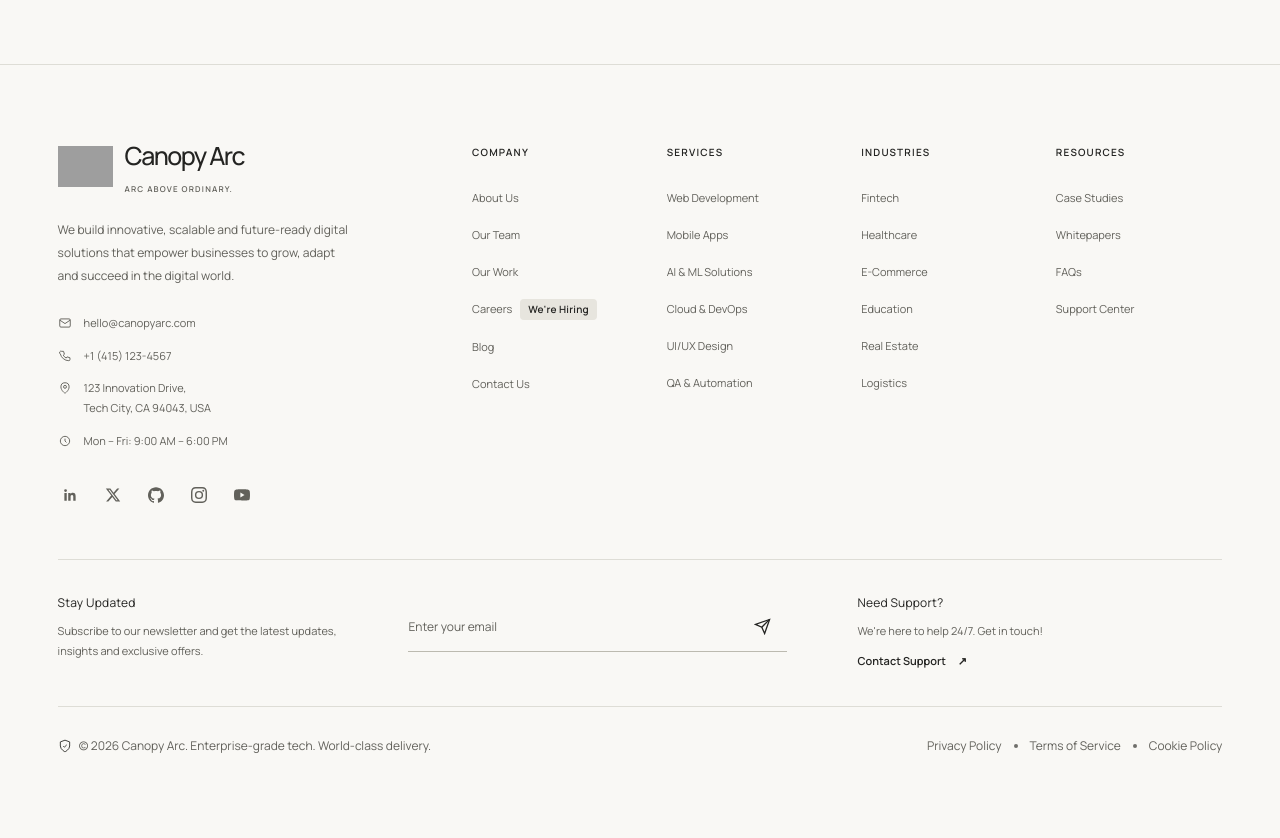
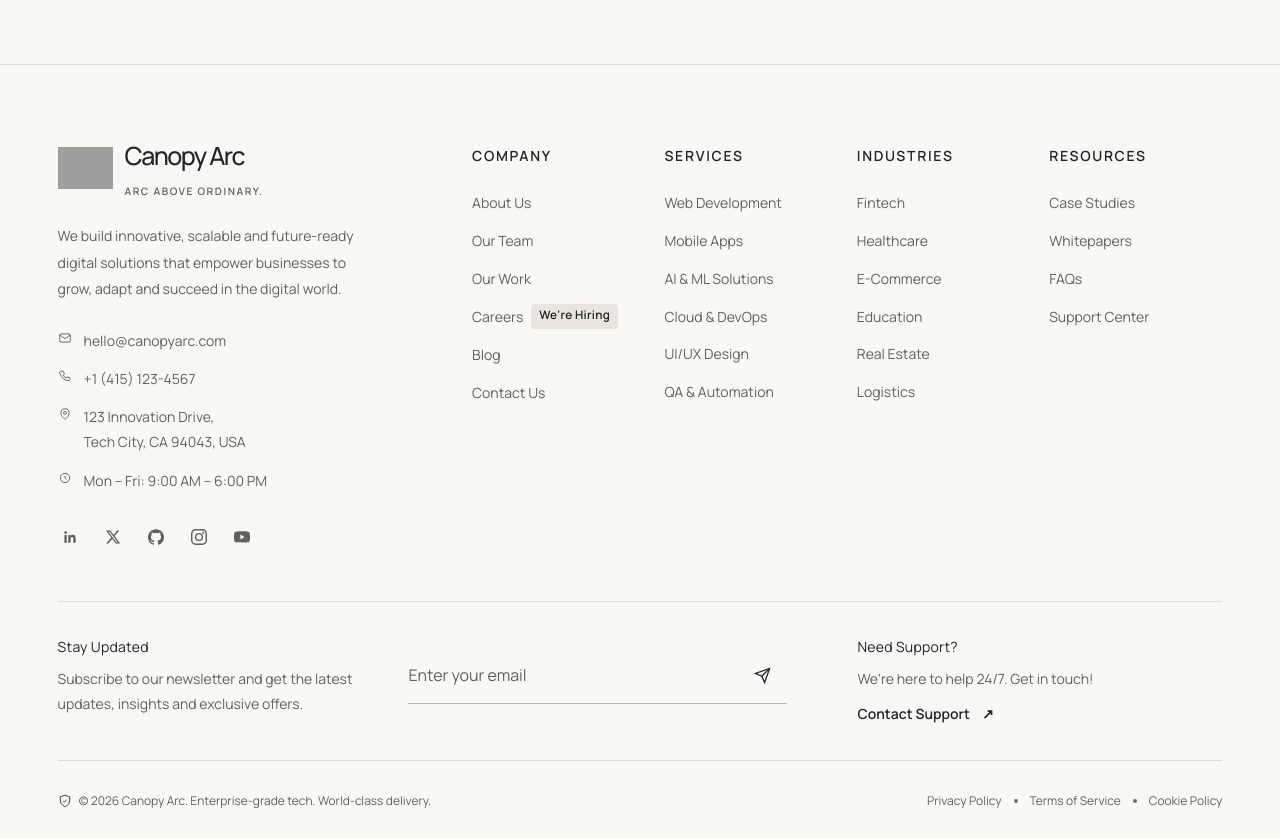
Before and after one commit to gauravkumarchhipa/canopy-arc, a Next.js app: page /about in a window 1280 px wide. Shown: the part 5900-6738 px from the top of the page. Before the commit the page ends 6682 px from the top, so only its background shows below. Built offline with nearby package versions, Linux system fonts and the light colour scheme; no server answers; the database is empty; grey boxes are pictures that could not be loaded.

Commit message:
header footer

```diff
--- a/app/components/layout/footer/FooterBottom.tsx
+++ b/app/components/layout/footer/FooterBottom.tsx
@@ -11,9 +11,9 @@ export default function FooterBottom({ copyright, bottomLinks }: Props) {
   const year = new Date().getFullYear();
 
   return (
-    <div className="relative mt-12 border-t border-line pt-8 sm:mt-16">
+    <div className="footer-bottom relative mt-12 border-t border-line pt-8 sm:mt-16">
       <div className="flex flex-col items-center gap-[0.85rem] pt-4 text-center md:flex-row md:items-center md:justify-between md:gap-6 md:text-left">
-        <p className="inline-flex items-center gap-[0.45rem] text-xs leading-snug text-muted">
+        <p className="inline-flex items-center gap-[0.45rem] leading-snug text-muted">
           <IconShield className="h-3.5 w-3.5 shrink-0 text-accent" />
           <span>
             © {year} {copyright}
@@ -32,7 +32,7 @@ export default function FooterBottom({ copyright, bottomLinks }: Props) {
                 ) : null}
                 <Link
                   href={link.href}
-                  className="text-xs text-muted transition-colors hover:text-foreground"
+                  className="text-muted transition-colors hover:text-foreground"
                 >
                   {link.label}
                 </Link>
--- a/app/components/layout/footer/FooterLinkColumn.tsx
+++ b/app/components/layout/footer/FooterLinkColumn.tsx
@@ -21,11 +21,11 @@ export default function FooterLinkColumn({ column }: { column: FooterColumn }) {
             {isExternal(link.href) ? (
               <a
                 href={link.href}
-                className="inline-flex items-center gap-2 text-sm text-muted transition-colors hover:text-foreground"
+                className="inline-flex flex-wrap items-center gap-2 text-sm text-muted transition-colors hover:text-foreground"
               >
                 {link.label}
                 {link.badge ? (
-                  <span className="inline-flex items-center rounded-sm bg-surface-strong px-2 py-[0.15rem] text-[0.625rem] font-semibold tracking-wide whitespace-nowrap text-foreground">
+                  <span className="footer-link-badge inline-flex items-center rounded-sm bg-surface-strong px-2 py-[0.15rem] font-semibold tracking-wide whitespace-nowrap text-foreground">
                     {link.badge}
                   </span>
                 ) : null}
@@ -37,7 +37,7 @@ export default function FooterLinkColumn({ column }: { column: FooterColumn }) {
               >
                 {link.label}
                 {link.badge ? (
-                  <span className="inline-flex items-center rounded-sm bg-surface-strong px-2 py-[0.15rem] text-[0.625rem] font-semibold tracking-wide whitespace-nowrap text-foreground">
+                  <span className="footer-link-badge inline-flex items-center rounded-sm bg-surface-strong px-2 py-[0.15rem] font-semibold tracking-wide whitespace-nowrap text-foreground">
                     {link.badge}
                   </span>
                 ) : null}
--- a/app/components/layout/header/HeaderShell.tsx
+++ b/app/components/layout/header/HeaderShell.tsx
@@ -101,7 +101,7 @@ export default function HeaderShell({
         ref={header}
         className="premium-site-header fixed inset-x-0 top-0 z-50 py-3"
       >
-        <div className="mx-auto max-w-350 px-6 lg:px-10">
+        <div className="premium-header-inner mx-auto max-w-350 px-6 lg:px-10">
           <div className="hidden lg:grid grid-cols-[1fr_auto_1fr] items-center gap-6">
             <div className="justify-self-start">{logo}</div>
             <div className="justify-self-center">{desktopNav}</div>
--- a/app/premium.css
+++ b/app/premium.css
@@ -1,4 +1,8 @@
 /* Canopy Arc: architectural forms, editorial space, one quiet brand accent. */
+:root {
+  --site-nav-text-size: 0.875rem;
+}
+
 :root,
 [data-theme="light"] {
   color-scheme: light;
@@ -596,6 +600,9 @@ body {
 .premium-site-header :is(nav, a, button) {
   transition-property: none;
 }
+.premium-site-header nav a {
+  font-size: var(--site-nav-text-size);
+}
 .premium-site-header[data-story-graphite] {
   --bg: #19211f;
   --fg: #f7f4ee;
@@ -763,7 +770,11 @@ footer > div:first-child:not(:last-child) {
   }
   .premium-site-header nav a {
     padding-inline: 10px;
-    font-size: 12px;
+  }
+}
+@media (min-width: 64rem) and (max-width: 1100px) {
+  :root {
+    --site-nav-text-size: 0.75rem;
   }
 }
 @media (max-width: 767px) {
@@ -1242,6 +1253,7 @@ footer > div:first-child:not(:last-child) {
   border-radius: 50%;
 }
 .site-footer {
+  --footer-text-size: var(--site-nav-text-size);
   border-top: 1px solid var(--line);
   padding-top: 72px;
   margin-top: 72px;
@@ -1267,7 +1279,7 @@ footer > div:first-child:not(:last-child) {
   letter-spacing: -0.06em;
 }
 .footer-brand-lockup .editorial-label {
-  font-size: 8px;
+  font-size: clamp(0.625rem, 0.8vw, 0.75rem);
 }
 .footer-brand-mark {
   width: 55px;
@@ -1275,10 +1287,10 @@ footer > div:first-child:not(:last-child) {
   object-fit: contain;
 }
 .footer-description {
-  max-width: 300px;
+  max-width: 38ch;
   margin-top: 24px;
   color: var(--muted);
-  font-size: 12px;
+  font-size: var(--footer-text-size);
   line-height: 1.9;
 }
 .footer-contact-list {
@@ -1292,8 +1304,11 @@ footer > div:first-child:not(:last-child) {
   align-items: start;
   gap: 12px;
   color: var(--muted);
-  font-size: 11px;
+  font-size: var(--footer-text-size);
   line-height: 1.8;
+}
+.footer-contact-list span {
+  overflow-wrap: anywhere;
 }
 .footer-contact-list svg {
   width: 14px;
@@ -1331,11 +1346,11 @@ footer > div:first-child:not(:last-child) {
 .footer-navigation {
   display: grid;
   grid-template-columns: repeat(4, minmax(0, 1fr));
-  gap: 28px;
+  gap: clamp(12px, 1.5vw, 28px);
   padding-top: 8px;
 }
 .footer-navigation h4 {
-  font-size: 10px !important;
+  font-size: var(--footer-text-size) !important;
   text-transform: uppercase;
   letter-spacing: 0.12em !important;
 }
@@ -1346,12 +1361,15 @@ footer > div:first-child:not(:last-child) {
   margin-top: 13px;
 }
 .footer-navigation li a {
-  font-size: 11px;
+  font-size: var(--footer-text-size);
   line-height: 1.7;
   text-underline-offset: 4px;
 }
 .footer-navigation li a:hover {
   text-decoration: underline;
+}
+.footer-link-badge {
+  font-size: clamp(0.6875rem, 0.65rem + 0.1vw, 0.75rem);
 }
 .footer-connect-row {
   display: grid;
@@ -1367,9 +1385,12 @@ footer > div:first-child:not(:last-child) {
   grid-template-columns: 1fr 1.2fr;
   gap: 35px;
 }
+.site-footer :is(.footer-newsletter, .footer-support) h4 {
+  font-size: var(--footer-text-size) !important;
+}
 .footer-newsletter p,
 .footer-support p {
-  font-size: 11px;
+  font-size: var(--footer-text-size);
   line-height: 1.8;
   color: var(--muted);
   margin-top: 9px;
@@ -1386,7 +1407,7 @@ footer > div:first-child:not(:last-child) {
   border-color: var(--fg);
 }
 .footer-subscribe-form input {
-  font-size: 12px;
+  font-size: 1rem;
 }
 .footer-subscribe-form button svg {
   width: 17px;
@@ -1394,7 +1415,10 @@ footer > div:first-child:not(:last-child) {
 }
 .footer-support .editorial-link {
   margin-top: 12px;
-  font-size: 11px;
+  font-size: var(--footer-text-size);
+}
+.footer-bottom :is(p, a) {
+  font-size: 0.75rem;
 }
 .site-footer > .premium-container > div:last-child {
   margin-top: 35px;
```
Also changed, not shown: app/home-story.css (+26 -20 lines).
